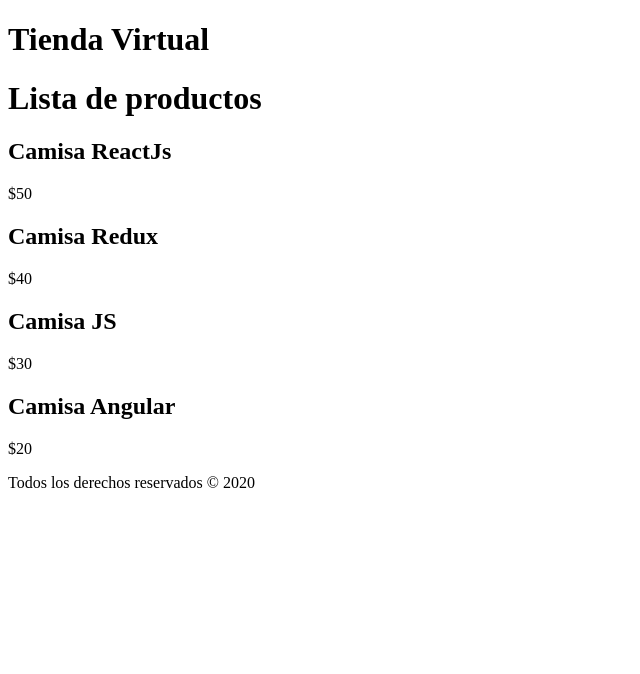
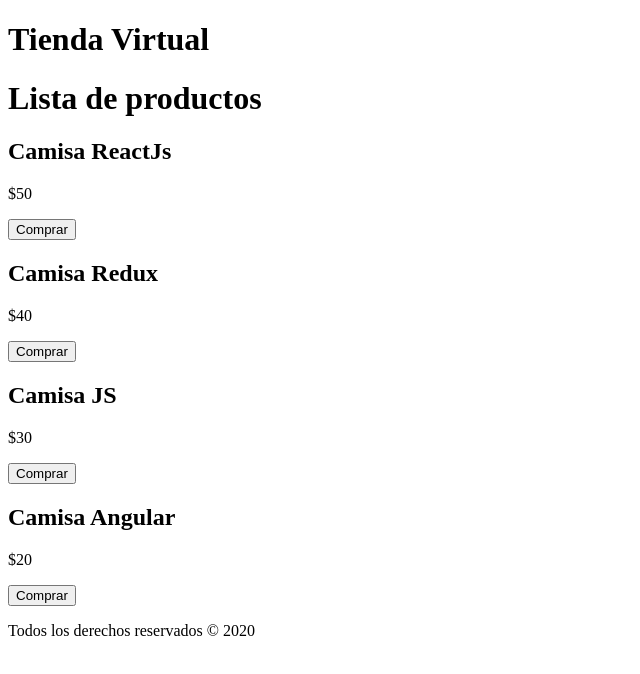
Before and after one commit to jimmy404/REACT-Test, a React (Create React App) app: page / in a window 1280 px wide. Shown: the top 674 px of the page, without its empty margins (0-640 px from the left). Built offline with nearby package versions, Linux system fonts and the light colour scheme.

Commit message:
Adding button&event&const - Producto.js

```diff
--- a/src/components/Producto.js
+++ b/src/components/Producto.js
@@ -2,13 +2,24 @@
 
 const Producto = ({producto}) => {
 
-    const {nombre, precio, id} = producto
+    const {nombre, precio, id} = producto;
+
+    //Agrgar producto
+    const selecionarProducto = () => {
+        console.log('comprando...')
+    };
 
     return (
 
         <div>
             <h2>{nombre}</h2>
             <p>${precio}</p>
+            <button
+                type="button"
+                onClick={() => selecionarProducto()}
+                >
+                    Comprar
+            </button>
         </div>
 
     );
```
